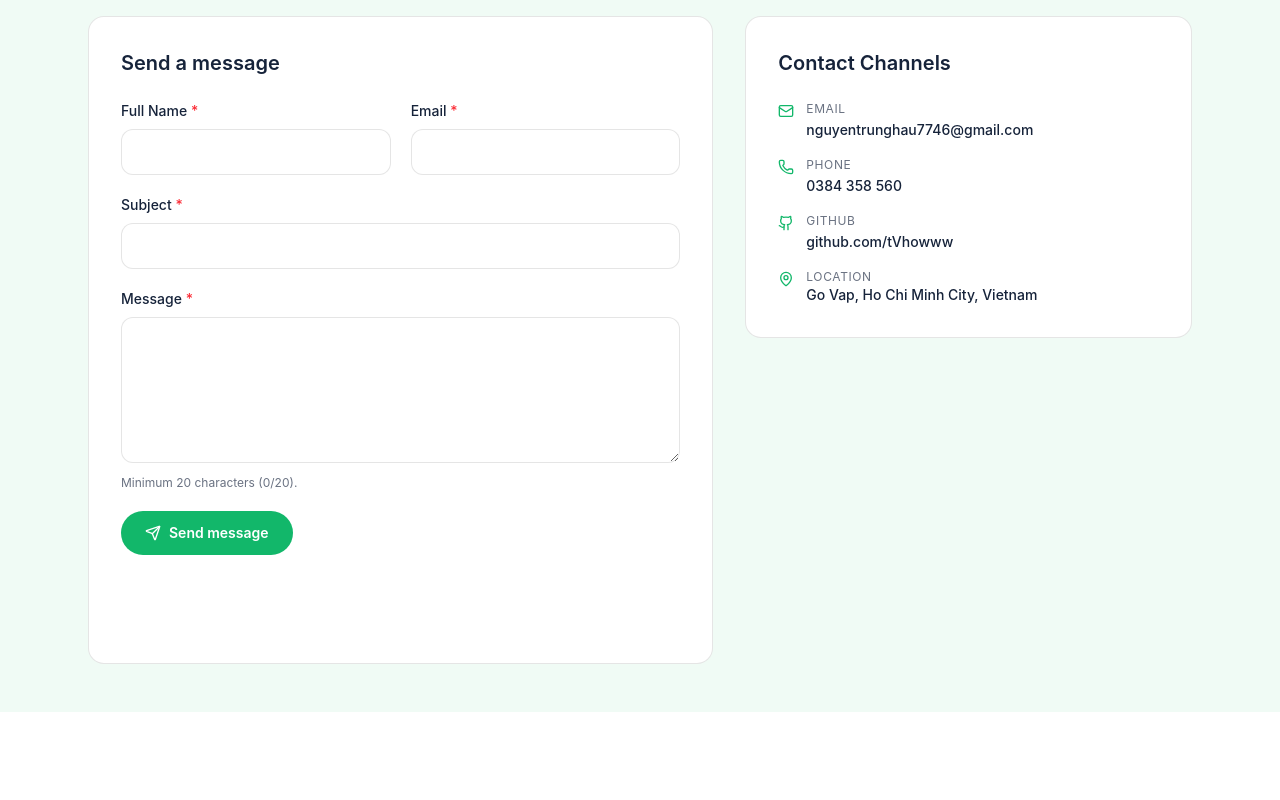
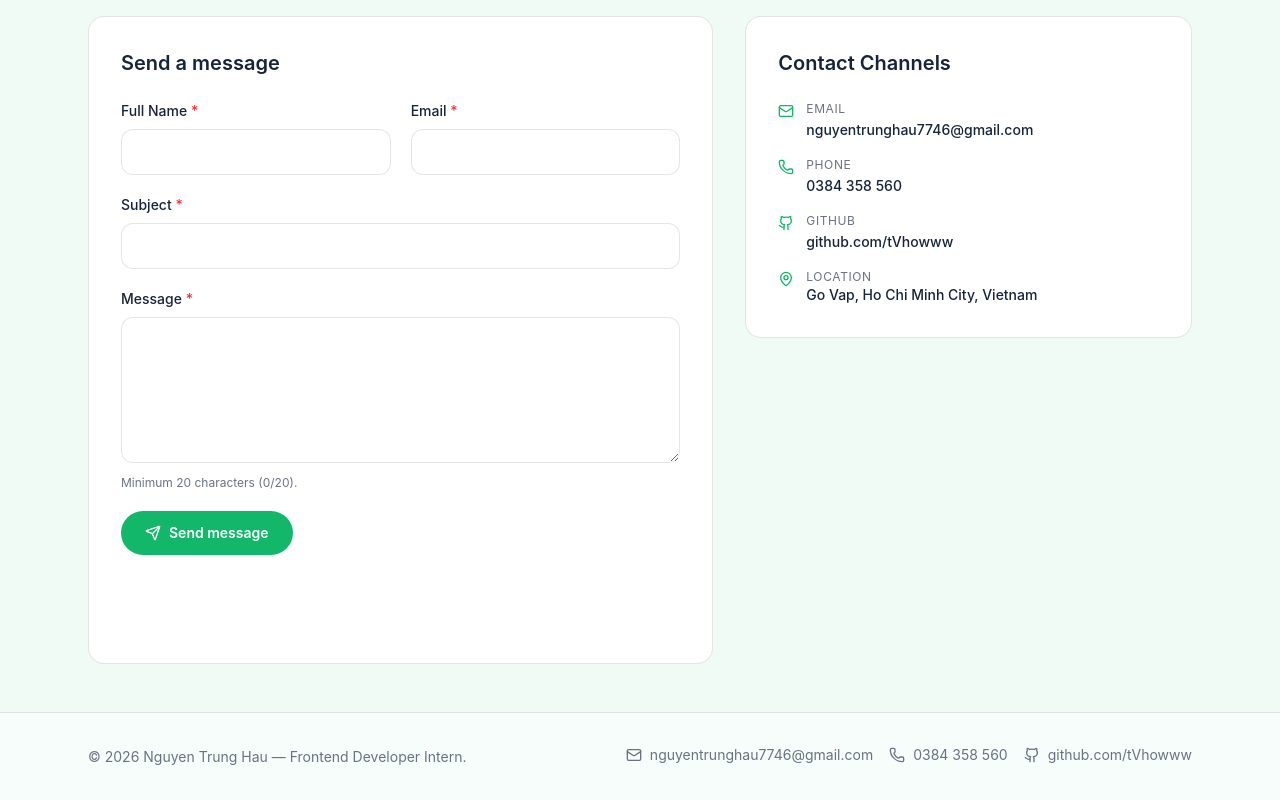
Before and after one commit to tVhowww/hau-portfolio, a React (Vite) app: page /contact in a window 1280 px wide. Shown: the part 276-1076 px from the top of the page. Before the commit the page ends 988 px from the top, so only its background shows below. Built offline with nearby package versions, Linux system fonts and the light colour scheme.

Commit message:
feat: add footer component and apply layout updates

```diff
--- a/src/App.tsx
+++ b/src/App.tsx
@@ -7,13 +7,15 @@ import "./App.css";
 import Contact from "./pages/Contact";
 import NavBar from "./components/NavBar";
 import { PageTransition } from "./components/PageTransition";
+import { Footer } from "./components/Footer";
 
 function App() {
   const location = useLocation();
 
   return (
-    <div className="min-h-screen bg-brand-bg text-brand-dark">
+    <div className="flex min-h-screen flex-col bg-brand-bg text-brand-dark">
       <NavBar />
+      <main className="flex-1">
         <PageTransition>
           <Routes location={location} key={location.pathname}>
             <Route path="/" element={<Home />} />
@@ -23,6 +25,8 @@ function App() {
             <Route path="/contact" element={<Contact />} />
           </Routes>
         </PageTransition>
+      </main>
+      <Footer />
     </div>
   );
 }
--- /dev/null
+++ b/src/components/Footer.tsx
@@ -0,0 +1,46 @@
+import { Mail, Phone } from "lucide-react";
+import { profile } from "../data/profile";
+import { GithubIcon } from "./icons/GithubIcon";
+
+/**
+ * Footer component
+ */
+export function Footer() {
+  return (
+    <footer className="border-t border-black/10 bg-white/50">
+      <div className="mx-auto flex max-w-6xl flex-col gap-4 px-4 py-8 sm:px-6 md:flex-row md:items-center md:justify-between">
+        <p className="text-sm text-gray-500">
+          © {new Date().getFullYear()} {profile.name} — Frontend Developer Intern.
+        </p>
+        <ul className="flex flex-wrap items-center gap-4 text-sm">
+          <li>
+            <a
+              className="inline-flex items-center gap-2 text-gray-500 transition-colors hover:text-brand-green"
+              href={`mailto:${profile.email}`}
+            >
+              <Mail className="h-4 w-4" aria-hidden="true" /> {profile.email}
+            </a>
+          </li>
+          <li>
+            <a
+              className="inline-flex items-center gap-2 text-gray-500 transition-colors hover:text-brand-green"
+              href={`tel:${profile.phone.replace(/\s/g, "")}`}
+            >
+              <Phone className="h-4 w-4" aria-hidden="true" /> {profile.phone}
+            </a>
+          </li>
+          <li>
+            <a
+              className="inline-flex items-center gap-2 text-gray-500 transition-colors hover:text-brand-green"
+              href={profile.githubUrl}
+              target="_blank"
+              rel="noreferrer"
+            >
+              <GithubIcon className="h-4 w-4" aria-hidden="true" /> {profile.github}
+            </a>
+          </li>
+        </ul>
+      </div>
+    </footer>
+  );
+}
```
Lines whose indentation alone changed are shown as unchanged.
